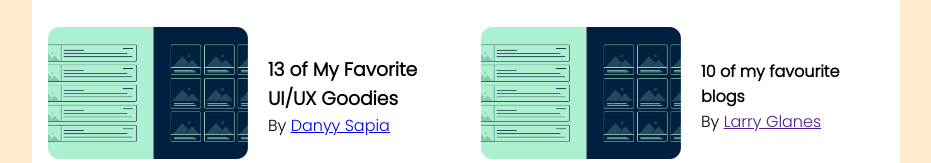
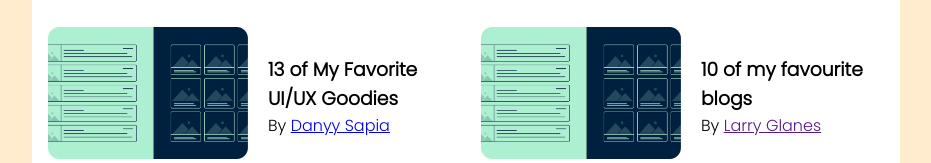
Before and after one commit to litoneng3/responsive-pari, a plain HTML site: page index.html in a window 1280 px wide. Shown: the part 462-625 px from the top of the page, without its empty margins (174-1105 px from the left). Drawn offline with Linux system fonts and the light colour scheme.

Commit message:
changing h3 for h4

```diff
--- a/index.html
+++ b/index.html
@@ -84,7 +84,7 @@
                             <img src="image/Mask Group-1.png" alt="">
                         </div>
                         <div class="blog-detail">
-                            <h4>10 of my favourite blogs</h4>
+                            <h3>10 of my favourite blogs</h3>
                             <p>By  <a href="">Larry Glanes</a></p>
                         </div>
                     </article>
```
